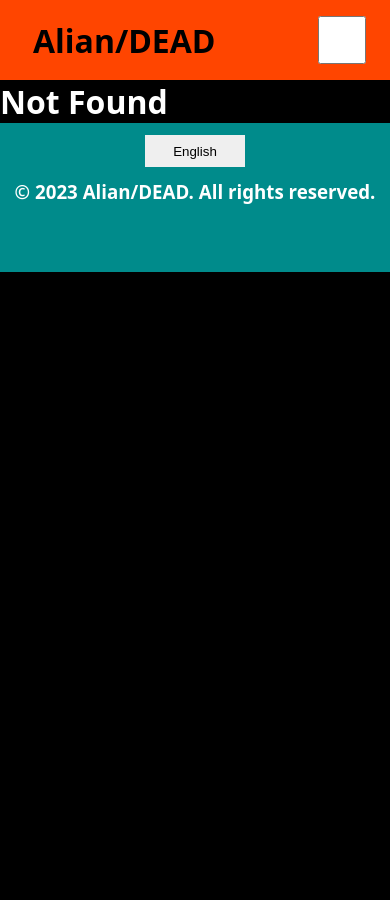
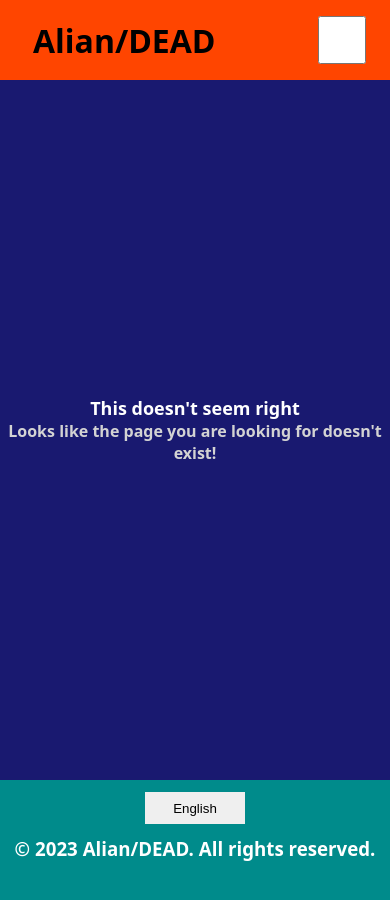
Before and after one commit to lr-devx/Website-Legacy, a Vue app: page /blogs in a window 390 px wide. Before the commit this address had no page. Shown: the top 900 px of the page. Before the commit the page ends 844 px from the top, so only its background shows below. Built offline with nearby package versions, Linux system fonts and the light colour scheme; a web font is replaced by a local one.

Commit message:
Updated 404 error view

```diff
--- a/src/views/NotFoundView.vue
+++ b/src/views/NotFoundView.vue
@@ -1,9 +1,55 @@
 <template>
-    <h1>Not Found</h1>
+    <div id="container">
+        <div id="text-container">
+            <h2>This doesn't seem right</h2>
+            <h5>Looks like the page you are looking for doesn't exist!</h5>
+        </div>
+    </div>
 </template>
 
 <style scoped>
-    h1 {
+    #container {
+        height: calc(100vh - (80px + 64px));
+        max-width: 1920px;
+        margin: auto;
+        display: flex;
+        align-items: center;
+        justify-content: center;
+        background-color: midnightblue;
+    }
+
+    #text-container {
+        text-align: center;
+    }
+
+    h2 {
+        font-size: 48px;
         color: white;
     }
+
+    h5 {
+
+        font-size: 32px;
+        color: lightgray;
+    }
+
+    @media (max-width: 720px) {
+        h2 {
+            font-size: xx-large;
+        }
+
+        h5 {
+            font-size: large;
+        }
+    }
+
+    @media (max-width: 480px) {
+        h2 {
+            font-size: large;
+        }
+
+        h5 {
+            font-size: medium;
+        }
+    }
 </style>
```
